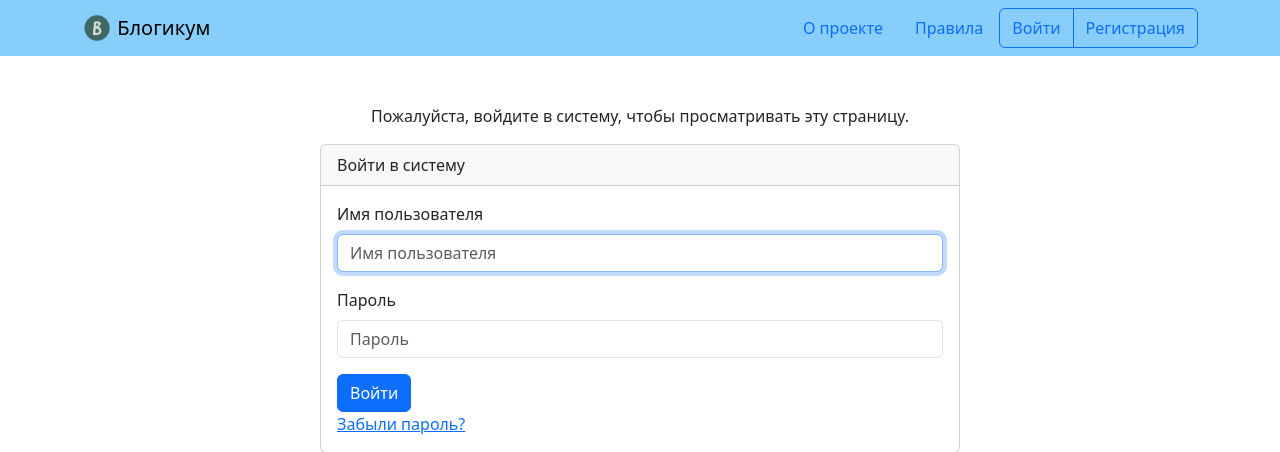
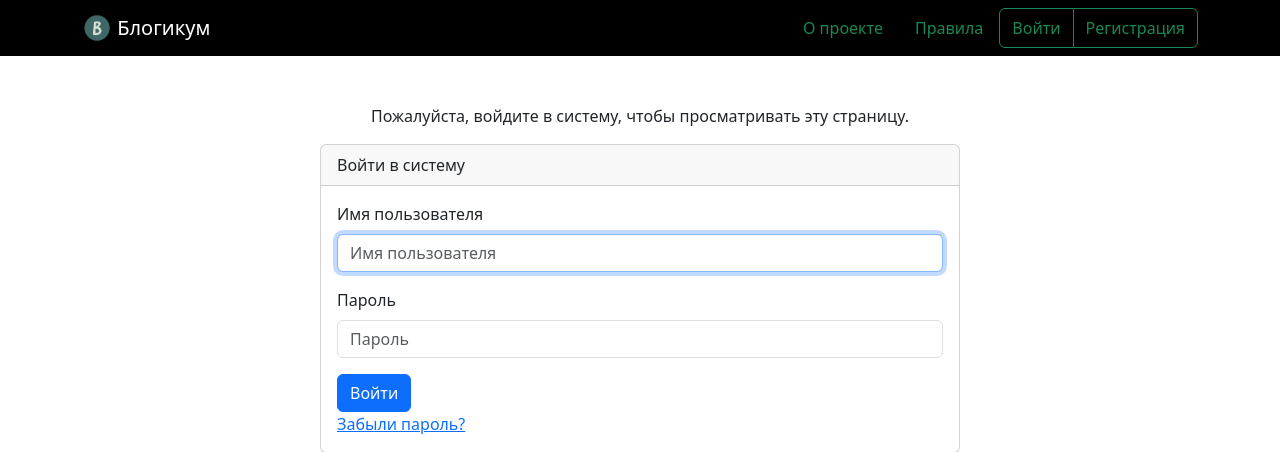
Before and after one commit to Mikhail0-O/django_sprint4, a Django app: page /auth/login/?next=/posts/create/ in a window 1280 px wide. Shown: the top 452 px of the page. Run offline with Django 3.2, Linux system fonts and the light colour scheme; parts of the project's set-up code (start-up, migrations or seed data) failed here and were passed over; some libraries are stand-ins or nearby versions.

Commit message:
Исправил ошибку с отображение пороля при регистрации, и немного изменил стиль

```diff
--- a/blogicum/blog/forms.py
+++ b/blogicum/blog/forms.py
@@ -1,5 +1,5 @@
 from django import forms
-from django.contrib.auth.forms import UserChangeForm
+from django.contrib.auth.forms import UserChangeForm, UserCreationForm
 from django.contrib.auth import get_user_model
 from django.utils import timezone
 
@@ -11,12 +11,19 @@ User = get_user_model()
 FORMAT_DATE = '%Y-%m-%dT%H:%M'
 
 
-class UserForm(UserChangeForm):
+class UserForm(UserCreationForm):
+
+    class Meta:
+        model = User
+        fields = ('username', 'first_name', 'last_name', 'email',)
+
+
+class UserUdateForm(UserChangeForm):
     password = None
 
     class Meta:
         model = User
-        fields = ('username', 'first_name', 'last_name', 'email')
+        fields = ('username', 'first_name', 'last_name', 'email',)
 
 
 class CommentForm(forms.ModelForm):
--- a/blogicum/blog/views.py
+++ b/blogicum/blog/views.py
@@ -9,7 +9,7 @@ from django.contrib.auth.mixins import LoginRequiredMixin, UserPassesTestMixin
 from django.db.models import Count
 
 from .models import Post, Category, Comment
-from .forms import CommentForm, PostForm, UserForm
+from .forms import CommentForm, PostForm, UserForm, UserUdateForm
 from .utils import posts_query_set
 
 
@@ -100,7 +100,9 @@ class PostDetailView(UserPassesTestMixin, DetailView):
 
 class UserUpdateView(LoginRequiredMixin, UpdateView):
     model = User
-    form_class = UserForm
+    form_class = UserUdateForm
+    exclude = ('password',)
+    password = None
     template_name = 'blog/user.html'
 
     def get_object(self):
--- a/blogicum/blogicum/settings.py
+++ b/blogicum/blogicum/settings.py
@@ -28,8 +28,8 @@ DEBUG = True
 ALLOWED_HOSTS = [
     'localhost',
     '127.0.0.1',
+    'Mikhailo.pythonanywhere.com',
     'www.Mikhailo.pythonanywhere.com',
-    'Mikhailo.pythonanywhere.com',
 ]
 
 
--- a/blogicum/templates/includes/header.html
+++ b/blogicum/templates/includes/header.html
@@ -1,6 +1,6 @@
 {% load static %}
 <header>
-  <nav class="navbar navbar-light" style="background-color: lightskyblue">
+  <nav class="navbar navbar-dark" style="background-color: black">
     <div class="container">
       <a class="navbar-brand" href="{% url 'blog:index' %}">
         <img src="{% static 'img/logo.png' %}" width="30" height="30" class="d-inline-block align-top" alt="">
@@ -8,13 +8,13 @@
       </a>
       {% with request.resolver_match.view_name as view_name %}
         <ul class="nav  nav-pills">
-          <li class="nav-item">
-            <a class="nav-link {% if view_name == 'pages:about' %} text-white {% endif %}" href="{% url 'pages:about' %}">
+          <li class="nav-item ">
+            <a class="nav-link {% if view_name == 'pages:about' %} text-white {% else %} text-success {% endif %}" href="{% url 'pages:about' %}">
               О проекте
             </a>
           </li>
           <li class="nav-item">
-            <a class="nav-link {% if view_name == 'pages:rules' %} text-white {% endif %}" href="{% url 'pages:rules' %}">
+            <a class="nav-link {% if view_name == 'pages:rules' %} text-white {% else %} text-success {% endif %}" href="{% url 'pages:rules' %}">
               Правила
             </a>
           </li>
@@ -29,9 +29,9 @@
             </div>
           {% else %}
             <div class="btn-group" role="group" aria-label="Basic outlined example">
-              <button type="button" class="btn btn-outline-primary"><a class="text-decoration-none text-reset"
+              <button type="button" class="btn btn-outline-success"><a class="text-decoration-none text-reset"
                   href="{% url 'login' %}">Войти</a></button>
-              <button type="button" class="btn btn-outline-primary"><a class="text-decoration-none text-reset"
+              <button type="button" class="btn btn-outline-success"><a class="text-decoration-none text-reset"
                   href="{% url 'registration' %}">Регистрация</a></button>
             </div>
           {% endif %}
```
